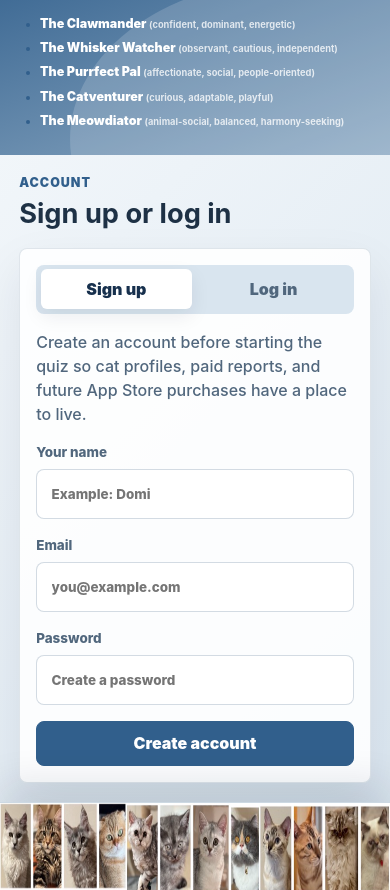
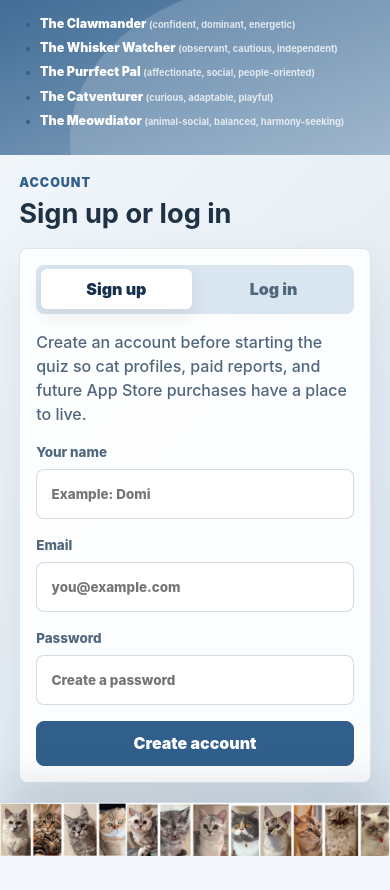
Before and after one commit to CatsKittensOrg/cat-purrsonality, a React (Vite) app: page / in a window 390 px wide. Shown: the part 504-1394 px from the top of the page. After the commit the page ends 1360 px from the top, so only its background shows below. Built offline with nearby package versions, Linux system fonts and the light colour scheme.

Commit message:
Add files via upload

```diff
--- a/src/styles.css
+++ b/src/styles.css
@@ -197,7 +197,8 @@ button:disabled {
   display: block;
   width: 100%;
   height: 100%;
-  object-fit: fill;
+  object-fit: cover;
+  object-position: center;
 }
 
 .topbar {
@@ -796,7 +797,7 @@ li::marker {
   }
 
   .page-cat-strip {
-    height: clamp(5.5rem, 16vw, 7.5rem);
+    height: clamp(3.4rem, 11vw, 4.8rem);
   }
 }
 
```
